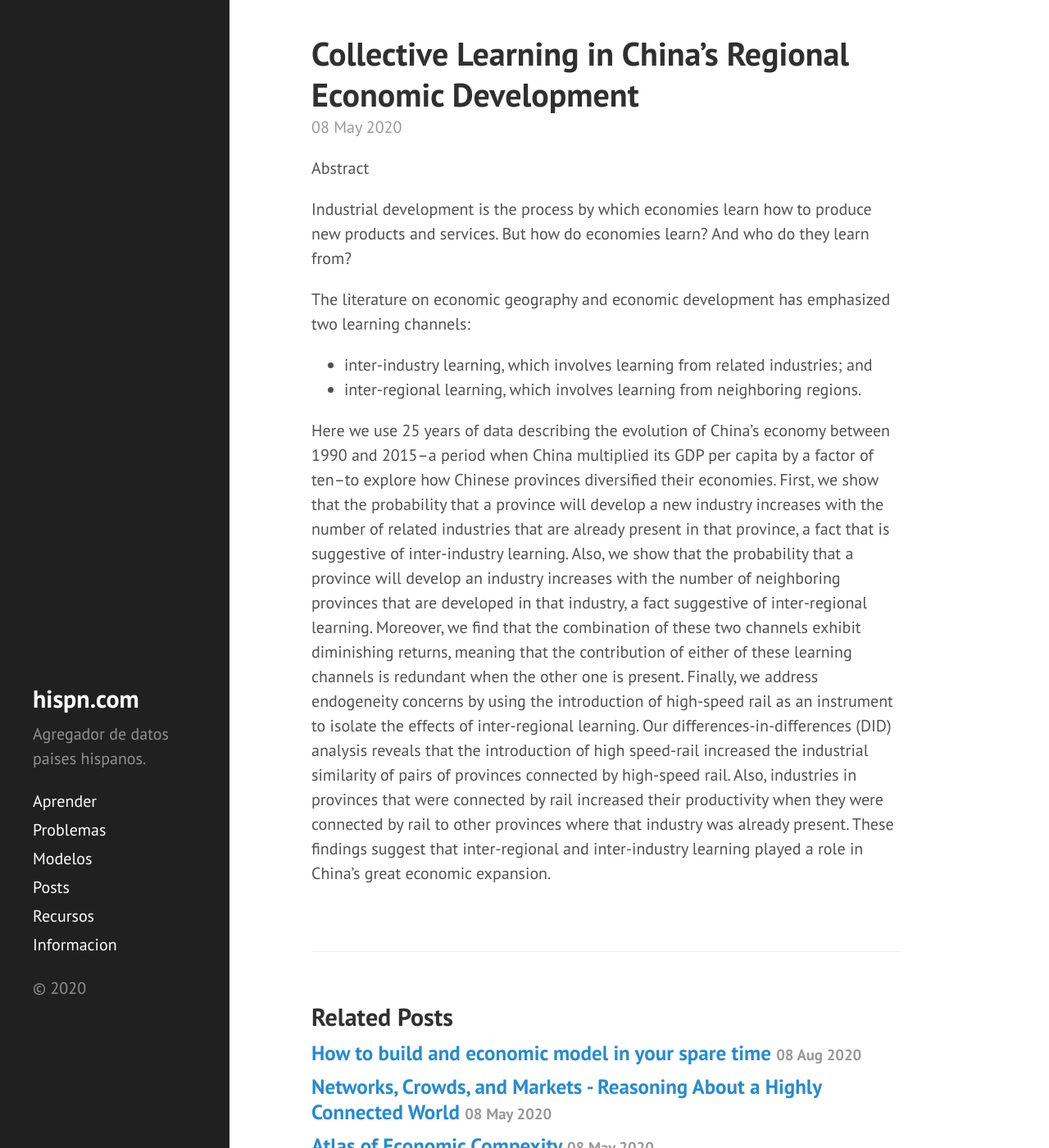
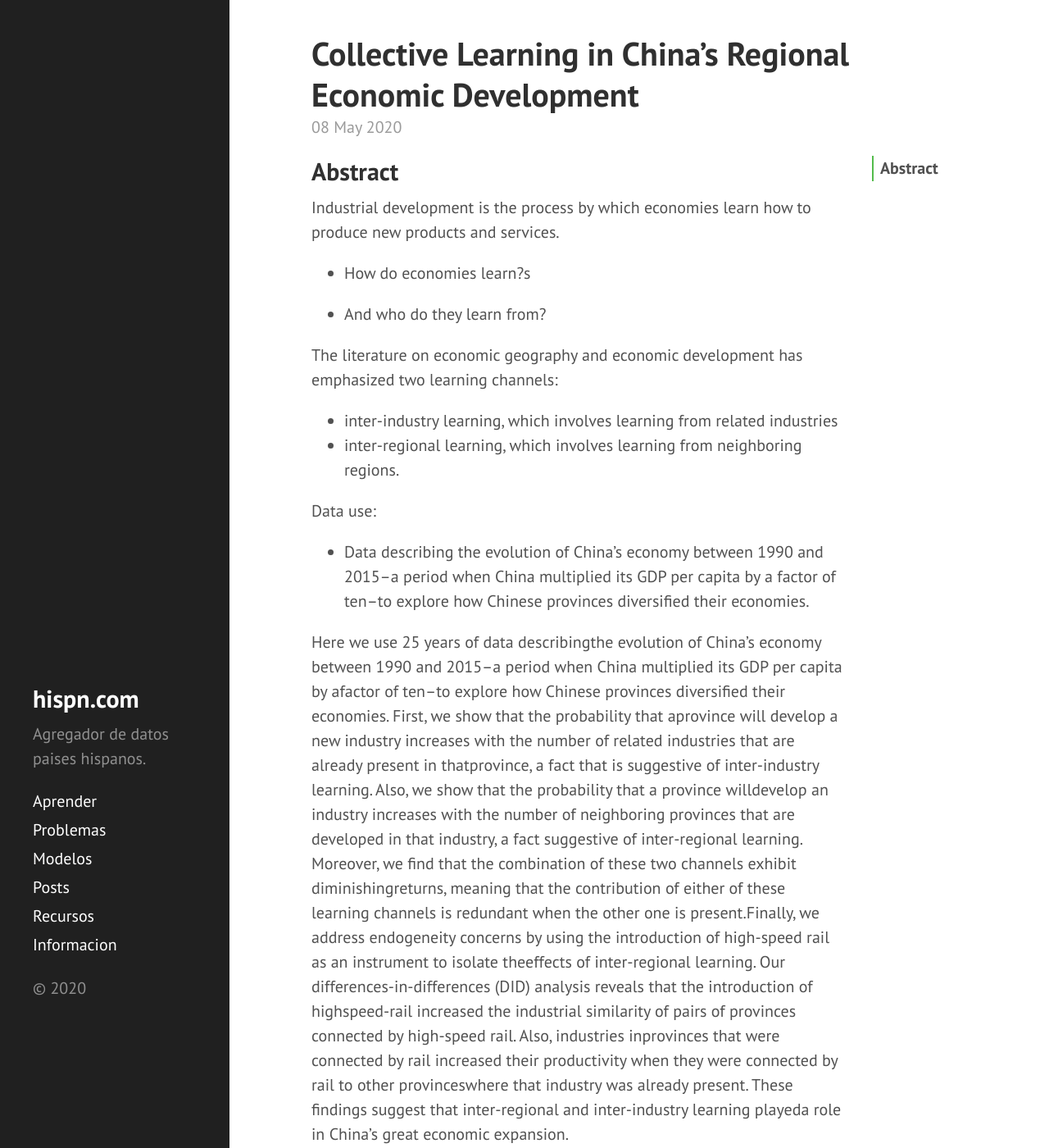
Before and after one commit to DanielBremont/hispn.github.io, a Jekyll site: the page built from _posts/papers/2020-05-08-Collective-Learning-China-Regional-Economic-Development.md, in a window 1280 px wide and 1400 px high. Shown: the whole window at 82% size. Built offline with Jekyll 4.4.1, drawn with Linux system fonts in a browser that asks for light colours.

Commit message:
Nuevo commit

```diff
--- a/_posts/papers/2020-05-08-Collective-Learning-China-Regional-Economic-Development.md
+++ b/_posts/papers/2020-05-08-Collective-Learning-China-Regional-Economic-Development.md
@@ -4,14 +4,24 @@
 categories: [papers]
 ---
 
-Abstract
+<!--more-->
 
-Industrial development is the process by which economies learn how to produce new products and services. But how
-do economies learn? And who do they learn from?
+## Abstract
+
+Industrial development is the process by which economies learn how to produce new products and services.
+
+- How do economies learn?s
+
+- And who do they learn from?
 
 The literature on economic geography and economic development has emphasized two learning channels:
-- inter-industry learning, which involves learning from related industries; and
+
+- inter-industry learning, which involves learning from related industries
 - inter-regional learning, which involves learning from neighboring regions.
+
+Data use:
+
+- Data describing the evolution of China’s economy between 1990 and 2015–a period when China multiplied its GDP per capita by a factor of ten–to explore how Chinese provinces diversified their economies.
 
 Here we use 25 years of data describing
 the evolution of China’s economy between 1990 and 2015–a period when China multiplied its GDP per capita by a
@@ -26,6 +36,3 @@
 provinces that were connected by rail increased their productivity when they were connected by rail to other provinces
 where that industry was already present. These findings suggest that inter-regional and inter-industry learning played
 a role in China’s great economic expansion.
-
-
-<!--more-->
```
Also changed, not shown: _posts/libros/2020-04-20-Doing-History.md (+0 -1 lines).
